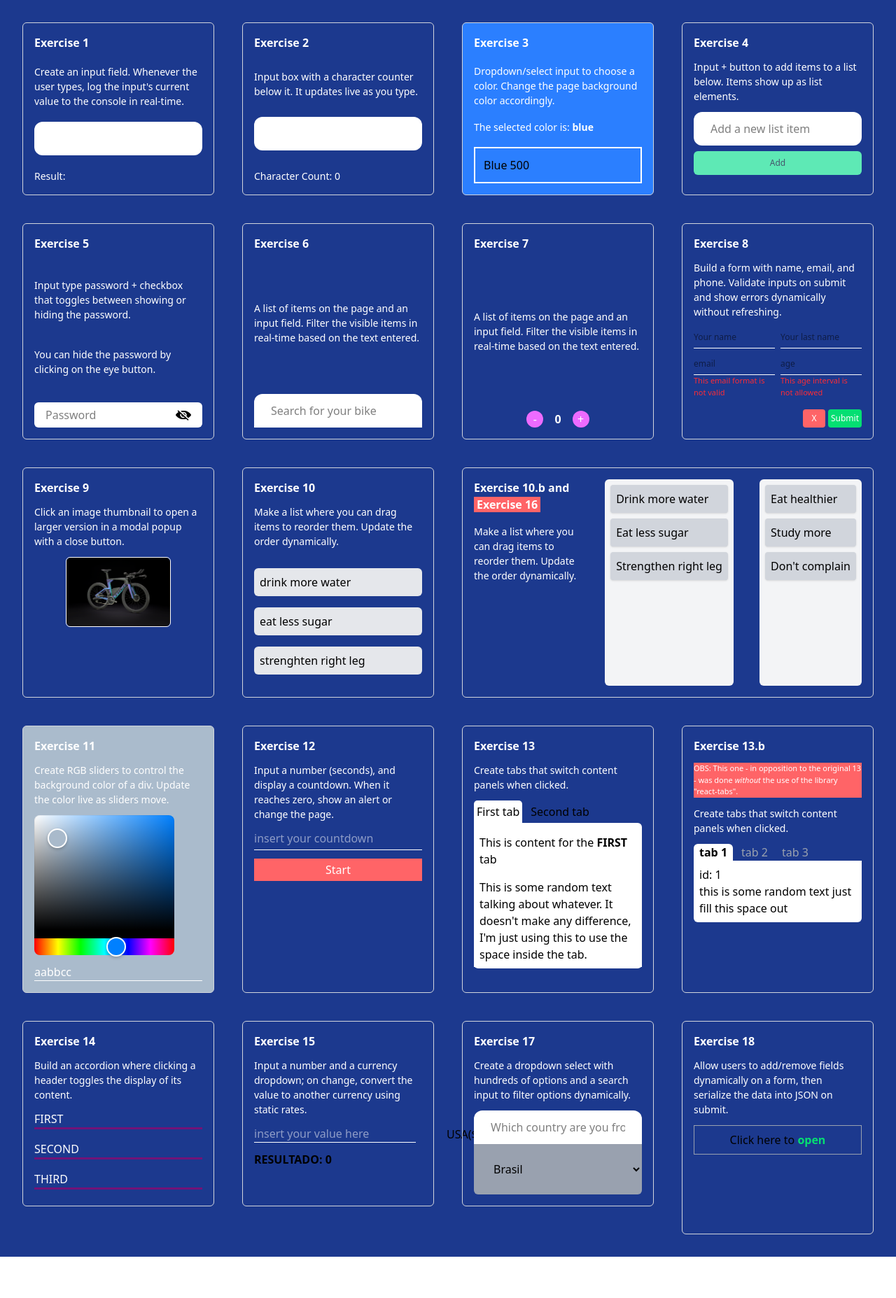
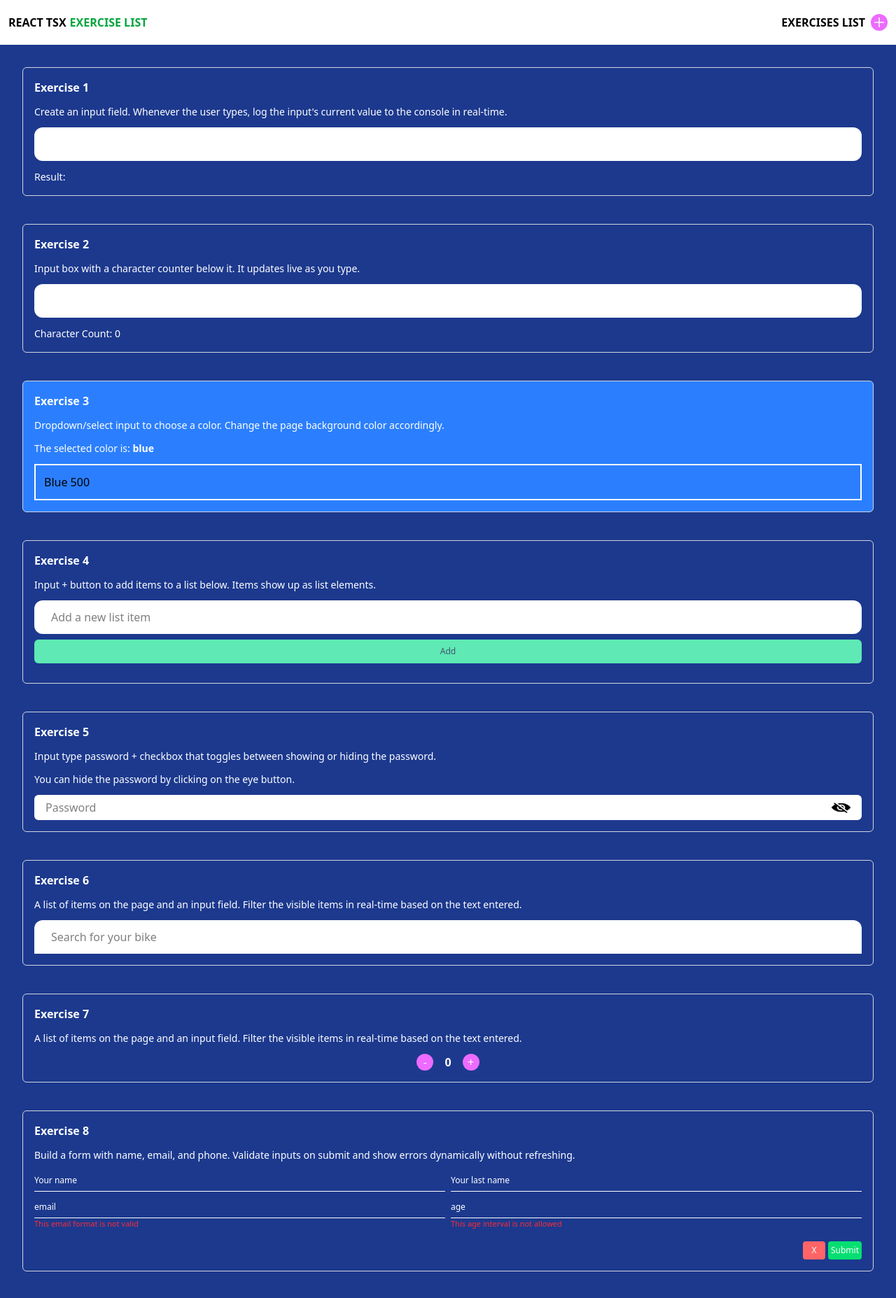
Before and after one commit to Rodcosta85/DOM-Manipulation-Exercises, a React (Vite) app: page / in a window 1280 px wide. Shown: the top 1855 px of the page at 70% size. Before the commit the page ends 1796 px from the top, so only its background shows below. Built offline with nearby package versions, Linux system fonts and the light colour scheme.

Commit message:
header, toggable nav and page title added + components mapped

```diff
--- a/src/App.tsx
+++ b/src/App.tsx
@@ -1,3 +1,7 @@
+import { Component, useState } from "react";
+
+import PlusX from '../public/plus-x.svg';
+
 import ExerciseOne from "./Exercise 1/ExerciseOne.tsx";
 import ExerciseTwo from "./Exercise 2/ExerciseTwo.tsx";
 import ExerciseThree from "./Exercise 3/ExerciseThree.tsx";
@@ -17,30 +21,97 @@ import ExerciseFourteen from "./Exercise 14/ExerciseFourteen.tsx";
 import ExerciseFifteen from "./Exercise 15/ExerciseFifteen.tsx";
 import ExerciseSeventeen from "./Exercise 17/ExerciseSeventeen.tsx";
 import ExerciseEighteen from "./Exercise 18/ExerciseEighteen.tsx";
+import ExerciseNineteen from "./Exercise 19/ExerciseNineteen.tsx";
+import ExerciseTwenty from "./Exercise 20/ExerciseTwenty.tsx";
+
+
+interface ComponentsProps {
+  id: string,
+  element: React.ReactElement,
+  title: string
+}
+
+
 
 function App() {
 
+  const [toggle, setToggle] = useState(true);
+  const [elementArr] = useState<ComponentsProps[]>([
+    { id: '1', element: <ExerciseOne />, title: 'Exercise 1' },
+    { id: '2', element: <ExerciseTwo />, title: 'Exercise 2' },
+    { id: '3', element: <ExerciseThree />, title: 'Exercise 3' },
+    { id: '4', element: <ExerciseFour />, title: 'Exercise 4' },
+    { id: '5', element: <ExerciseFive />, title: 'Exercise 5' },
+    { id: '6', element: <ExerciseSix />, title: 'Exercise 6' },
+    { id: '7', element: <ExerciseSeven />, title: 'Exercise 7' },
+    { id: '8', element: <ExerciseEight />, title: 'Exercise 8' },
+    { id: '9', element: <ExerciseNine />, title: 'Exercise 9' },
+    { id: '10', element: <ExerciseTen />, title: 'Exercise 10' },
+    { id: '10B', element: <ExerciseTenB />, title: 'Exercise 10B' },
+    { id: '11', element: <ExerciseEleven />, title: 'Exercise 11' },
+    { id: '12', element: <ExerciseTwelve />, title: 'Exercise 12' },
+    { id: '13', element: <ExerciseThirteen />, title: 'Exercise 13' },
+    { id: '13B', element: <ExerciseThirteenB />, title: 'Exercise 13B' },
+    { id: '14', element: <ExerciseFourteen />, title: 'Exercise 14' },
+    { id: '15', element: <ExerciseFifteen />, title: 'Exercise 15' },
+    { id: '17', element: <ExerciseSeventeen />, title: 'Exercise 17' },
+    { id: '18', element: <ExerciseEighteen />, title: 'Exercise 18' },
+    { id: '19', element: <ExerciseNineteen />, title: 'Exercise 19' },
+    { id: '20', element: <ExerciseTwenty />, title: 'Exercise 20' }
+  ])
+
+  const toggleNavOpen = (e: React.MouseEvent<HTMLButtonElement>) => {
+    e.preventDefault();
+    setToggle(prevState => !prevState);
+  }
+
   return (
-    <div className="bg-blue-900 min-h-[100%] w-[100%] p-8 grid grid-cols-4 gap-10">
-      <ExerciseOne />
-      <ExerciseTwo />
-      <ExerciseThree />
-      <ExerciseFour />
-      <ExerciseFive />
-      <ExerciseSix />
-      <ExerciseSeven />
-      <ExerciseEight />
-      <ExerciseNine />
-      <ExerciseTen />
-      <ExerciseTenB />
-      <ExerciseEleven />
-      <ExerciseTwelve />
-      <ExerciseThirteen />
-      <ExerciseThirteenB />
-      <ExerciseFourteen />
-      <ExerciseFifteen />
-      <ExerciseSeventeen />
-      <ExerciseEighteen/>
+    <div className="bg-blue-900 min-h-[100%] w-[100%] flex flex-col justify-center">
+      <div className="bg-white w-full h-16 fixed top-0 flex justify-between items-center pl-3 pr-3">
+        <h1 className="font-semibold">
+          REACT TSX
+          <span className="ml-[5px] text-green-600">EXERCISE LIST</span>
+        </h1>
+        <button
+          onClick={toggleNavOpen}
+          className="cursor-pointer font-semibold flex gap-2"
+        >
+          EXERCISES LIST
+            <div className="rounded-full bg-fuchsia-400 flex items-center justify-center w-6 h-6">
+            <img
+              src={PlusX}
+              alt="a plus or close symbol depending if the menu is closed or open, respectively."
+              className={`transition-transform duration-300 ${toggle ? 'rotate-0' : 'rotate-45'}`}
+            />
+            </div>
+
+        </button>
+        <nav className={toggle ? 'hidden' : 'absolute right-[1.5%] top-[5rem] bg-white w-[10rem] rounded-[6px] p-3'}>
+          <ul className="flex flex-col gap-3 overflow-y-scroll h-[12rem]">
+            {elementArr.map((item) => (
+              <li key={item.id}>
+                <a
+                  className="cursor-pointer"
+                  href={`#${item.id}`}
+                >
+                  {item.title}
+                </a>
+              </li>
+            ))}
+          </ul>
+        </nav>
+      </div>
+      <div className="flex flex-col gap-10 p-8 pt-24">
+        {elementArr.map((item) => {
+          const Element = item.element;
+          return (
+            <section id={item.id} key={item.id}>
+              {/* Render the component */}
+              {Element}
+            </section>
+          );
+        })}
+      </div>
     </div>
   )
 }
--- a/src/Exercise 15/ExerciseFifteen.tsx
+++ b/src/Exercise 15/ExerciseFifteen.tsx
@@ -65,7 +65,7 @@ function ExerciseFifteen() {
             <p
                 className="text-white text-[14px]">Input a number and a currency dropdown; on change, convert the value to another currency
                 using static rates.</p>
-            <div className='flex flex-row gap-10 w-full'>
+            <div className='flex flex-col gap-4 w-full'>
                 <input
                     value={input}
                     onChange={handleInput}
@@ -86,7 +86,9 @@ function ExerciseFifteen() {
                     ))}
                 </select>
 
-                <button onClick={handleConvert}>Converter</button>
+                <button
+                className='cursor-pointer bg-green-400 text-white rounded-[6px]'
+                onClick={handleConvert}>Convert</button>
             </div>
             <p><b>RESULTADO: {resultado}</b></p>
         </div>
--- a/src/Exercise 18/ExerciseEighteen.tsx
+++ b/src/Exercise 18/ExerciseEighteen.tsx
@@ -39,12 +39,12 @@ function ExerciseEighteen() {
   };
 
   return (
-    <div className='row-span-2 flex flex-col gap-3 border-[1.5px] border-gray-300 rounded-[6px] p-4 min-h'>
+    <div className='flex flex-col gap-3 border-[1.5px] border-gray-300 rounded-[6px] p-4 min-h'>
       <h1 className="font-semibold text-white">Exercise 18</h1>
       <p className="text-white text-[14px]">
         Allow users to add/remove fields dynamically on a form, then serialize the data into JSON on submit.
       </p>
-      <form className='flex flex-col gap-2'>
+      <div className='flex flex-col gap-2'>
         <div
           className={`flex flex-col gap-3 transition-all duration-300 ease-in-out ${selectTrigger ? 'h-[286px]' : 'h-[48px] overflow-hidden'}`}
         >
@@ -105,7 +105,7 @@ function ExerciseEighteen() {
 
         {/* Dynamically rendered form fields */}
         {fields.map((field, index) => (
-          <div key={index} className="flex flex-col gap-2">
+          <form key={index} className="flex flex-col gap-2">
             <label className="text-white capitalize">{field.type}:</label>
             <div className='flex gap-3'>
               <input
@@ -122,9 +122,14 @@ function ExerciseEighteen() {
                 X
               </button>
             </div>
-          </div>
+          </form>
         ))}
-      </form>
+        <button
+          className={`${fields.length !== 0 ? 'cursor-pointer bg-green-400 text-white rounded-[6px]' : 'hidden'} `}
+          type="button">
+          Submit
+        </button>
+      </div>
     </div>
   );
 }
--- /dev/null
+++ b/src/Exercise 19/ExerciseNineteen.tsx
@@ -0,0 +1,37 @@
+import { useState } from 'react'
+
+function ExerciseNineteen() {
+
+    const [textArea, setTextArea] = useState('');
+    const handleTextAreaContent = (e: React.ChangeEvent<HTMLInputElement>) => {
+        setTextArea(e.target.value);
+        console.log(textArea)
+    }
+
+    let textConvert = textArea.replace('#', '');
+    let textResult = "<h1>" + textConvert + "</h1>"
+
+    return (
+        <div className='col-span-2 row-span-2 flex flex-col gap-3 border-[1.5px] border-gray-300 rounded-[6px] p-4 min-h'>
+            <h1 className="font-semibold text-white">Exercise 19</h1>
+            <p className="text-white text-[14px]">
+                Textarea input where you write markdown syntax and below it, show live rendered HTML
+                preview.
+            </p>
+            <div className='flex gap-4'>
+                <input
+                    className='w-full h-20 border-white border-[1px] text-white'
+                    type="text"
+                    value={textArea}
+                    onChange={handleTextAreaContent}
+                    />
+                <div className='w-full h-20 border-white border-[1px] text-white'>
+                    {textArea.startsWith('#') ? textResult : textArea}
+                </div>
+            </div>
+
+        </div>
+    )
+}
+
+export default ExerciseNineteen
--- /dev/null
+++ b/src/Exercise 20/ExerciseTwenty.tsx
@@ -0,0 +1,16 @@
+import { useState } from 'react'
+
+function ExerciseTwenty() {
+    return (
+        <div className='col-span-2 row-span-2 flex flex-col gap-3 border-[1.5px] border-gray-300 rounded-[6px] p-4'>
+            <h1 className="font-semibold text-white">Exercise 20</h1>
+            <p className="text-white text-[14px]">Upload an image, select a rectangular crop area using mouse drag, and preview the cropped
+                area.</p>
+            <div>
+
+            </div>
+        </div>
+    )
+}
+
+export default ExerciseTwenty
--- a/src/Exercise 8/ExerciseEight.tsx
+++ b/src/Exercise 8/ExerciseEight.tsx
@@ -92,15 +92,15 @@ function ExerciseEight() {
             >
 
 
-                <div className='flex justify-between gap-2'>
+                <div className='flex gap-2 w-[100%]'>
                     {/* div for the NAME input  */}
-                    <div>
+                    <div className='w-[50%]'>
                         <input
                             type="text"
                             value={name}
                             onChange={handleNameChange}
                             placeholder='Your name'
-                            className='text-[12px] focus:outline-none border-b-white border-b-[0.5px] pb-[6px] w-full'
+                            className='text-[12px] text-white focus:outline-none border-b-white border-b-[0.5px] pb-[6px] w-full placeholder:text-white'
                         />
                         <p className={!isNameEmpty ? 'hidden' : 'block text-red-500 text-[11px]'}>This field is required</p>
                     </div>
@@ -108,13 +108,13 @@ function ExerciseEight() {
 
 
                     {/* div for the LAST NAME input  */}
-                    <div>
+                    <div className='w-[50%]'>
                         <input
                             type="text"
                             value={lastName}
                             onChange={handleLastNameChange}
                             placeholder='Your last name'
-                            className='text-[12px] focus:outline-none border-b-white border-b-[0.5px] pb-[6px] w-full'
+                            className='text-[12px] text-white focus:outline-none border-b-white border-b-[0.5px] pb-[6px] w-full placeholder:text-white'
                         />
                         <p className={!isLastNameEmpty ? 'hidden' : 'block text-red-500 text-[11px]'}>This field is required</p>
                     </div>
@@ -126,15 +126,15 @@ function ExerciseEight() {
 
 
 
-                <div className='flex justify-between gap-2'>
+                <div className='flex gap-2 w-[100%]'>
                     {/* div for the EMAIL input  */}
-                    <div>
+                    <div className='w-[50%]'>
                         <input
                             type="email"
                             value={email}
                             onChange={handleEmailChange}
                             placeholder="email"
-                            className='text-[12px] focus:outline-none border-b-white border-b-[0.5px] pb-[6px] w-full'
+                            className='text-[12px] text-white focus:outline-none border-b-white border-b-[0.5px] pb-[6px] w-full placeholder:text-white'
                         />
                         <p className={isEmailValid ? 'hidden' : 'block text-red-500 text-[11px]'}>This email format is not valid</p>
                     </div>
@@ -142,13 +142,13 @@ function ExerciseEight() {
 
 
                     {/* div for the AGE input  */}
-                    <div>
+                    <div className='w-[50%]'>
                         <input
-                            type="text"
+                            type="number"
                             value={age}
                             onChange={handleAgeChange}
                             placeholder='age'
-                            className='text-[12px] focus:outline-none border-b-white border-b-[0.5px] pb-[6px] w-full'
+                            className='text-[12px] text-white focus:outline-none border-b-white border-b-[0.5px] pb-[6px] w-full placeholder:text-white'
                         />
                         <p className={isAgeValid ? 'hidden' : 'block text-red-500 text-[11px]'}>This age interval is not allowed</p>
                     </div>
```
Also changed, not shown: public/plus-x.svg (added), public/react exercises logo.png (added).
